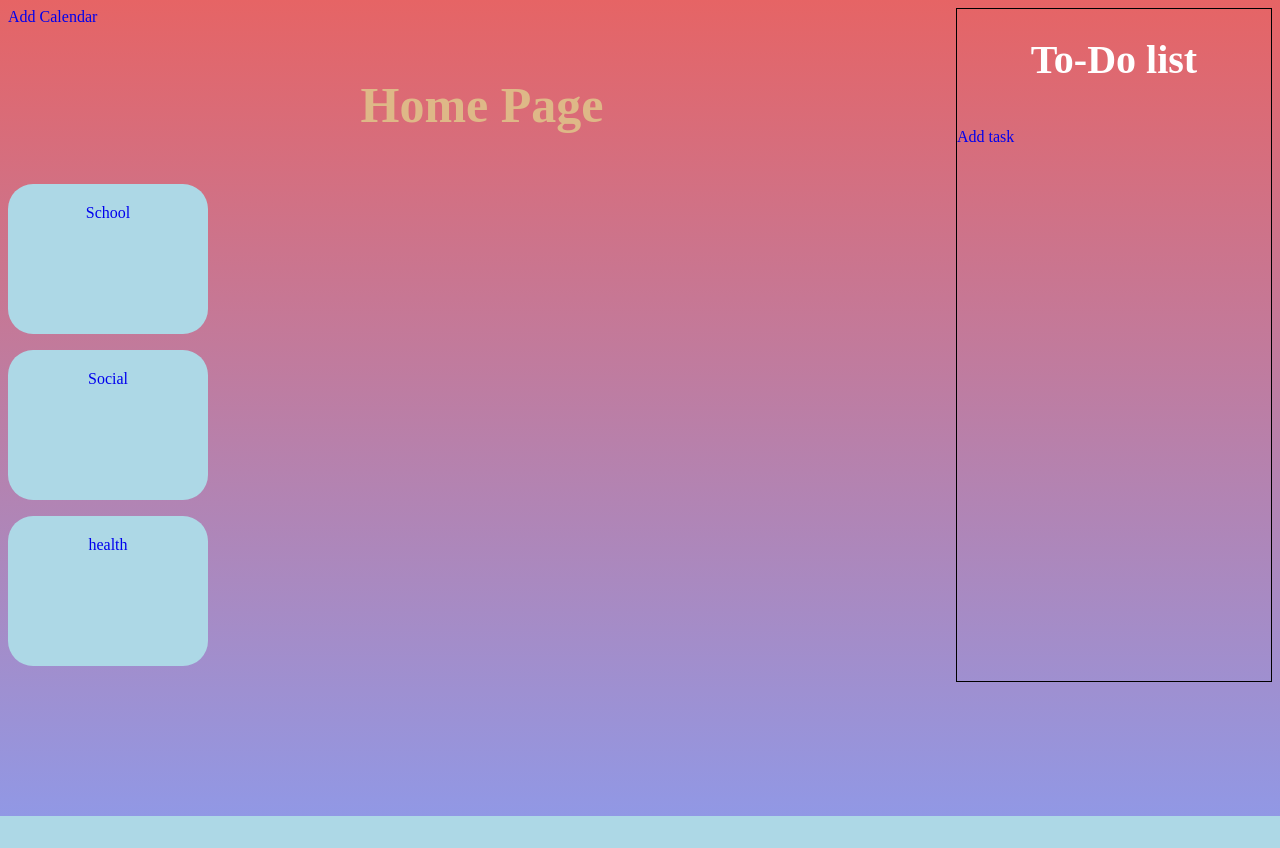
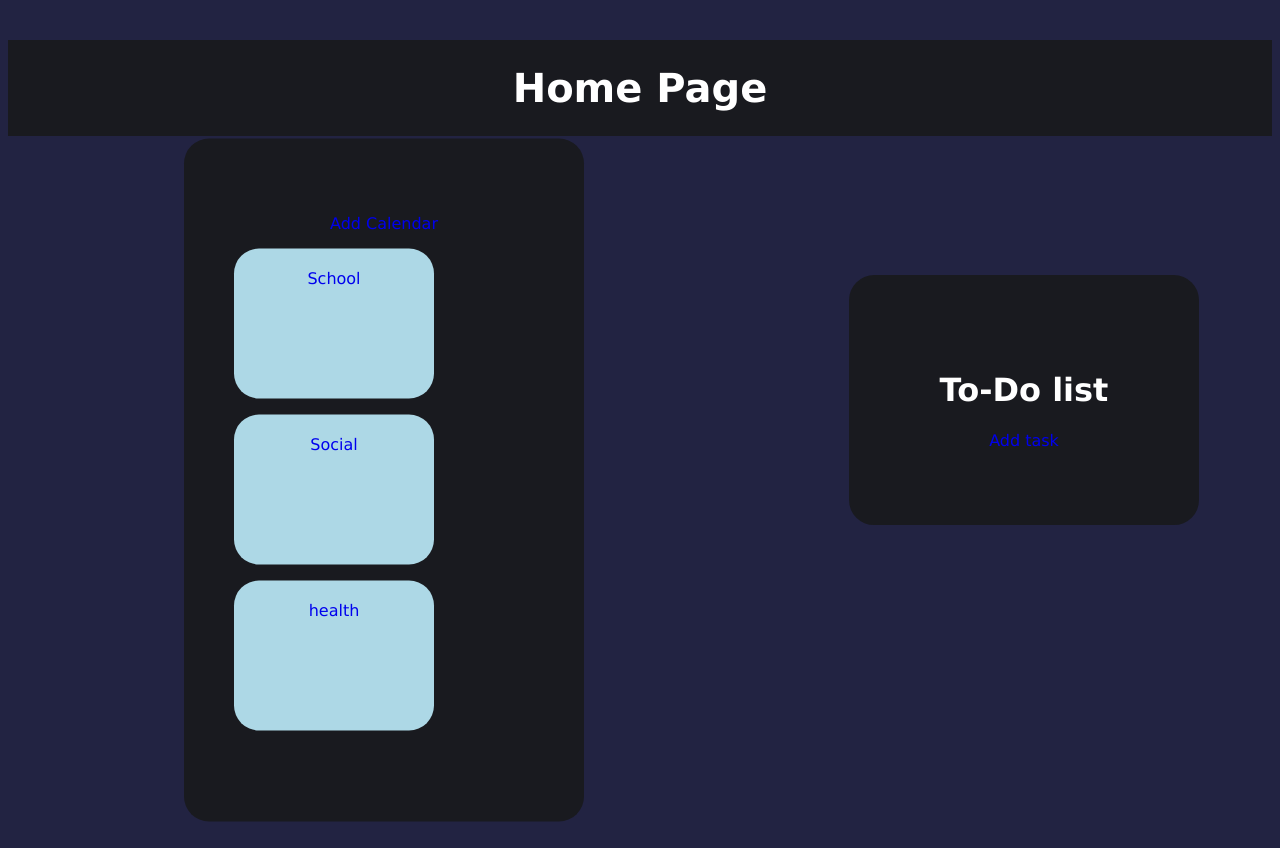
Before and after one commit to eltom55/TimeDrop, a Django app: page /home/ in a window 1280 px wide. Before the commit the page ends 816 px from the top, so only its background shows below. Run offline with Django 4.2, Linux system fonts and the light colour scheme; data that the repository does not hold is empty.

Commit message:
updated homepage

```diff
--- a/base/templates/base/templates/HomePage.html
+++ b/base/templates/base/templates/HomePage.html
@@ -1,5 +1,4 @@
 <!DOCTYPE html>
-{% load static %}
 <html>
 
     {% csrf_token %}
@@ -7,25 +6,107 @@
     <div class = "home">
         <div>
         <head>
+
+            <style>
+                    * {
+                        font-family: sans-serif margin 0;
+                        padding: 0;
+                        text-decoration: none;
+                        box-sizing: border-box;
+                    }
+
+                    body {
+                    min-height: 100vh;
+                    background: #222342;
+                    }
+
+                    h3 {
+                    text-align: center;
+                    margin-bottom: 45px;
+                    color: white;
+                    font-size: 40px;
+                    font-family: verdana;
+                    padding: 25px 50px;
+                    background: #191a1f;
+                    }
+
+                    .calendarFormat
+                    {
+                        text-align: center;
+                    }
+
+                    #rcorners3
+                    {
+                        border-radius: 25px;
+                        background-color: lightblue;
+                        background-position: left top;
+                        background-repeat: repeat;
+                        padding: 20px;
+                        width: 200px;
+                        height: 150px;
+                    }
+
+                    #whole
+                    {
+                        text-align: center;
+                        margin-bottom: 45px;
+                        color: white;
+                        font-family: verdana;
+                        padding: 25px 50px;
+                        background: #191a1f;
+                        border-radius: 25px;
+                        width: 400px;
+                        height:800;
+                        padding: 75px 50px;
+                        position: absolute;
+                        left:30%;
+                        top:60%;
+                        transform:translate(-50%,-50%);
+                    }
+
+                    #ToDoBox
+                    {
+                        text-align: center;
+                        margin-bottom: 45px;
+                        color: white;
+                        font-family: verdana;
+                        padding: 25px 50px;
+                        background: #191a1f;
+                        border-radius: 25px;
+                        width: 350px;
+                        height:800;
+                        padding: 75px 50px;
+                        position: absolute;
+                        left:80%;
+                        top:50%;
+                        transform:translate(-50%,-50%);
+                    }
+
+            </style>
+
+
+
             <title>Home Page</title>
-            <link rel = "stylesheet" href="{% static 'styles/Login.css' %}">
-            <a href = "AddCalendar.html">Add Calendar</a>
 
             {% if request.user.is_authenticated %}
-                <a href="{% url 'logout' %}">Logout</a>
+                <a id="logoutBtn" href="{% url 'logout' %}">Logout</a>
             {% endif %}
 
         </head>
         <body>
             <h3>Home Page</h3>
+
+            <div id="whole">
+            <a id="addCalendarBtn" href = "{% url 'addCalendar' %}">Add Calendar</a>
+
             {% for calendar in calendars %}
             <div class="calendarFormat">
             <p id = "rcorners3"><a href = "{% url 'calendar' calendar.id %}">{{calendar.name}}</a></p>
             </div>
             {% endfor %}
-        </div>
+            </div>
 
-        <div class = "ToDoBox">
+        <div id = "ToDoBox">
 
             <h1 style = "text-align: center;">To-Do list</h1>
             <a href = "{% url 'addTask' %}">Add task</a>
--- a/base/urls.py
+++ b/base/urls.py
@@ -11,4 +11,5 @@ urlpatterns = [
     path('todo/<str:pk>/', views.todo, name="todo"),
 
     path('addTask/', views.addTask, name="addTask"),
+    path('addCalendar/', views.addCalendar, name="addCalendar"),
 ]
--- a/base/views.py
+++ b/base/views.py
@@ -81,8 +81,8 @@ def signUpPage(request):
         #user.profile.last_name = form.cleaned_date.get("lastName")
         #user.profile.email = form.cleaned_date.get("email")
         #user.save()
-        username = form.get('username')
-        password = form.get('password1')
+        username = form.cleaned_data.get('username')
+        password = form.cleaned_data.get('password1')
         #user.save()
         user = authenticate(username=username, password=password)
         login(request, user)
@@ -117,6 +117,10 @@ def addTask(request):
     context = {'form': form}
     return render(request, 'base/templates/todo_form.html', context)
 
+def addCalendar(request):
+    context = {}
+    return render(request, 'base/templates/AddCalendar.html')
+
 
 class CalendarView(generic.ListView):
     model = Event
```
Also changed, not shown: base/templates/base/templates/AddEvent.html (+17 -17 lines), base/templates/base/templates/Logout.html (+47 -1 lines), db.sqlite3.
